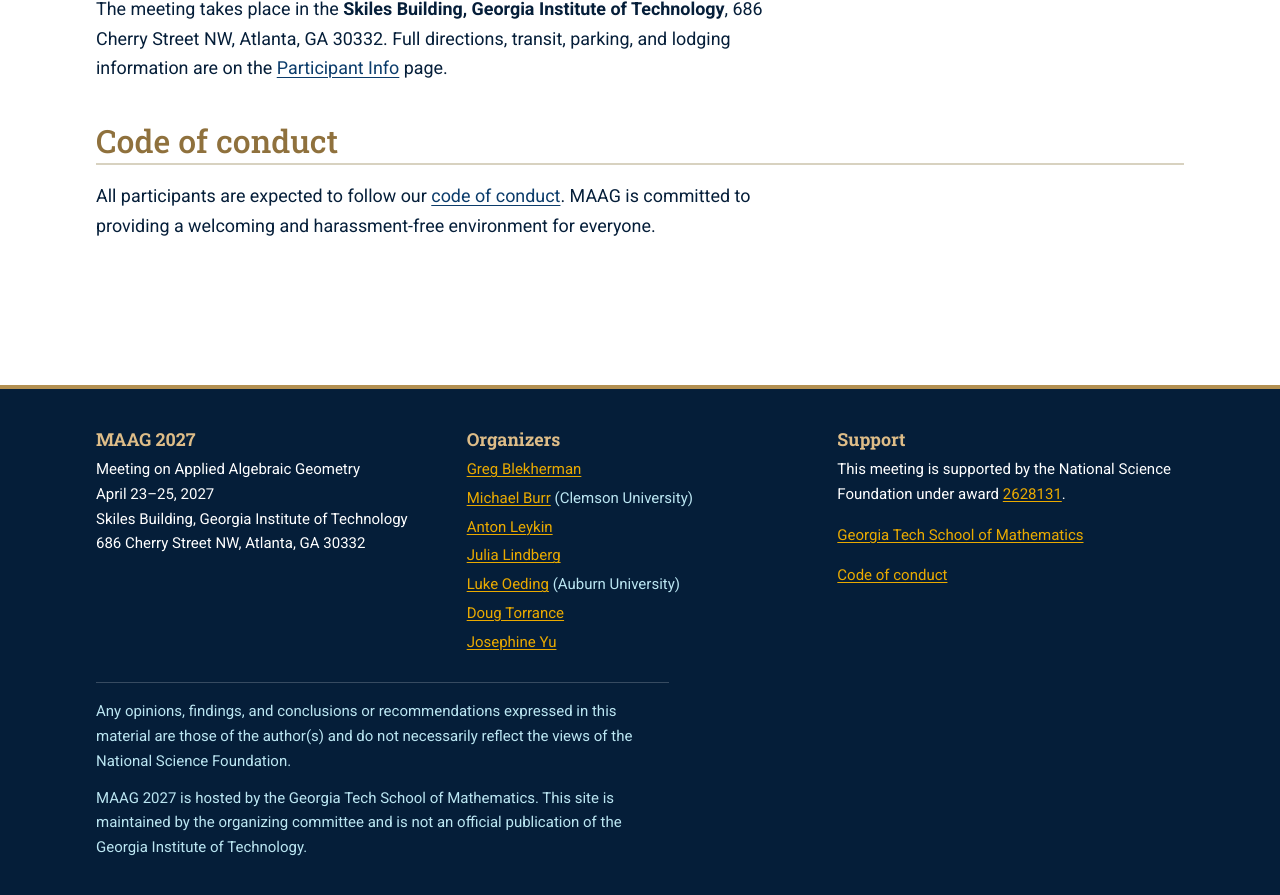
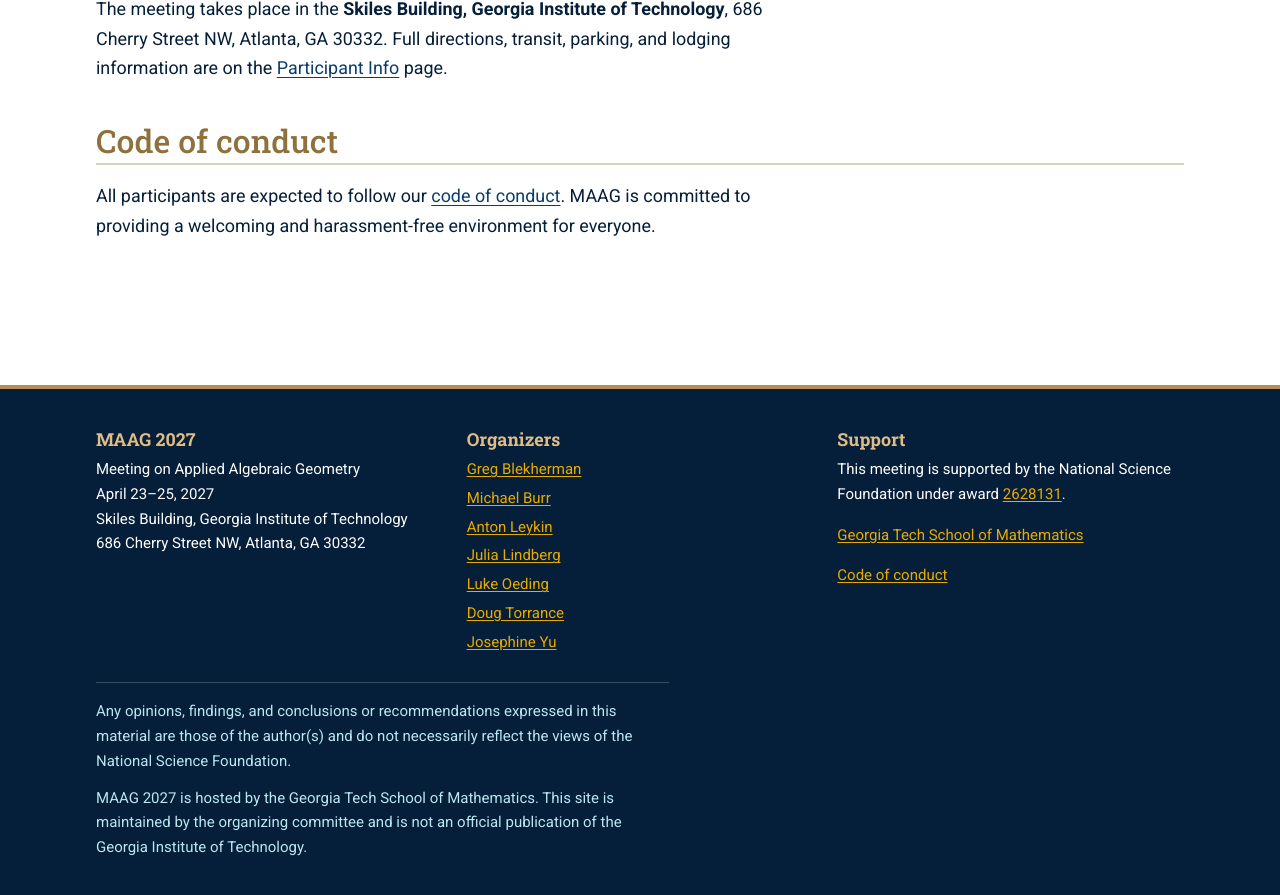
Before and after one commit to d-torrance/maag-27, a Jekyll site: the page built from index.md, in a window 1280 px wide and 900 px high, scrolled down 1583 px. Shown: the top 895 px of the window. Built offline with Jekyll 4.4.1, drawn with Linux system fonts in a browser that asks for light colours.

Commit message:
Drop affiliations from the footer's organizer list
Only non-GT organizers got a parenthetical, which read inconsistently.
List every organizer by name alone.

Co-Authored-By: Claude Opus 5.5 <noreply@anthropic.com>

```diff
--- a/_includes/footer.html
+++ b/_includes/footer.html
@@ -23,7 +23,6 @@
             {%- else -%}
               {{ o.name }}
             {%- endif -%}
-            {%- if o.affiliation and o.affiliation != "" and o.affiliation != site.event.host %} <span class="site-footer__muted">({{ o.affiliation }})</span>{% endif -%}
           </li>
           {%- endfor %}
         </ul>
```
